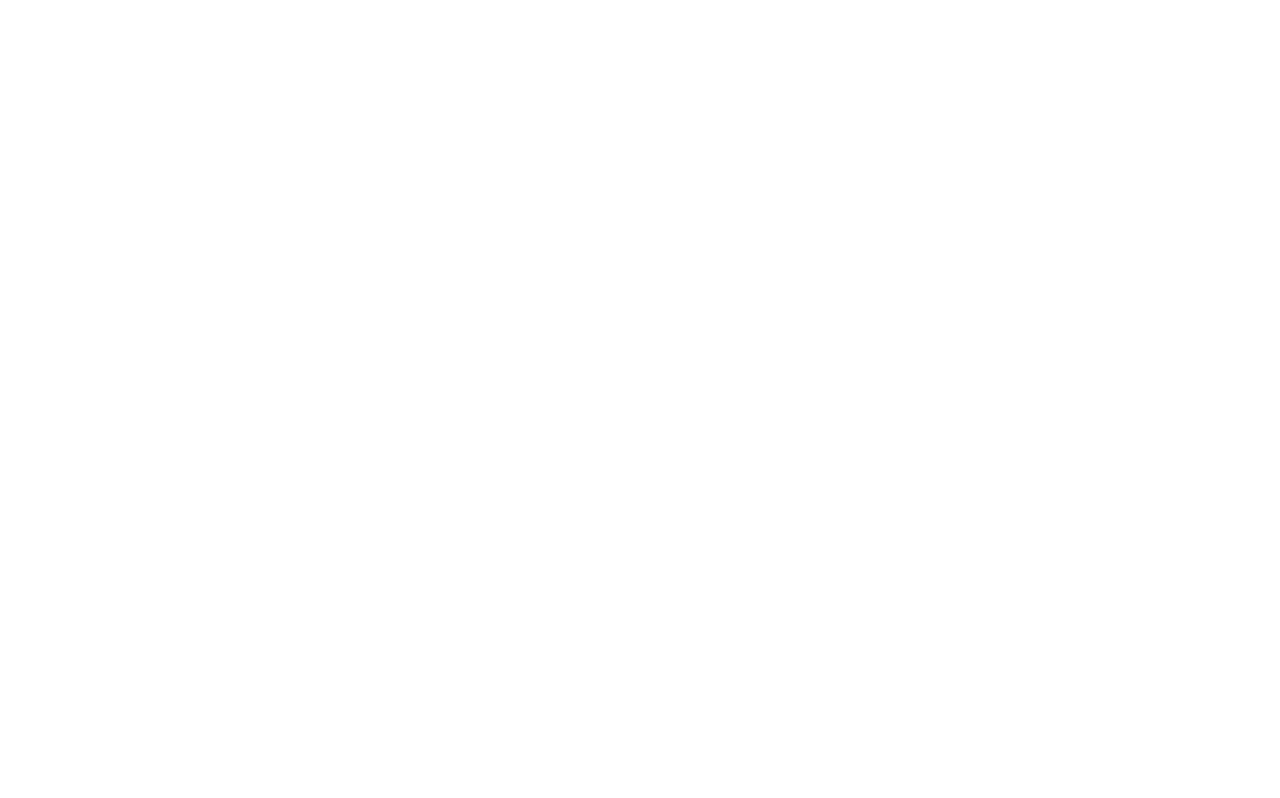
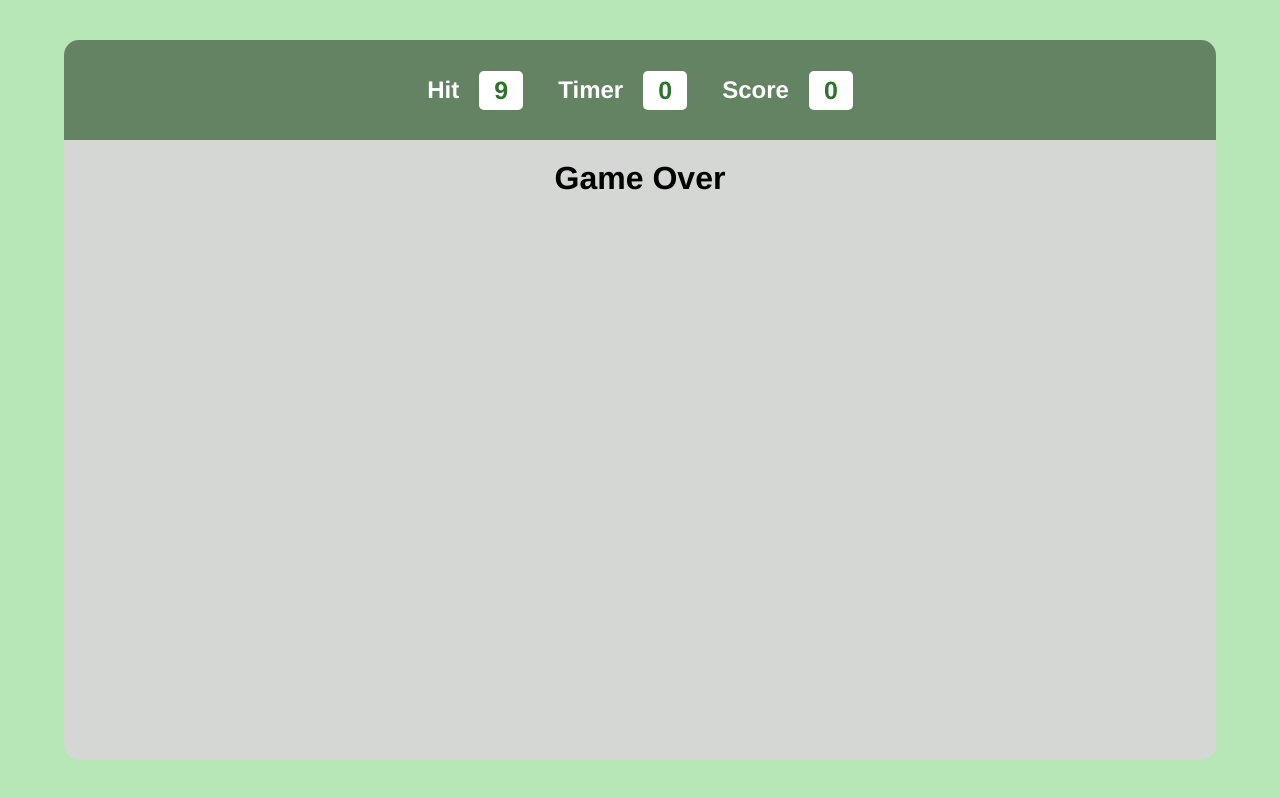
Before and after one commit to Abhi96515/bubble-game, a plain HTML site: page index.html in a window 1280 px wide. Drawn offline with Linux system fonts and the light colour scheme.

Commit message:
Game Completed

```diff
--- a/index.html
+++ b/index.html
@@ -7,8 +7,27 @@
     <link rel="stylesheet" href="style.css">
 </head>
 <body>
+    <div id="main">
+        <div id="pannel">
+            <div id="ptop">
+                <div class="elem">
+                    <h2>Hit</h2>
+                    <div id="hit" class="box">5</div>
+                </div>
+                <div class="elem">
+                    <h2 >Timer</h2>
+                    <div id="Time" class="box"></div>
+                </div>
+                <div class="elem">
+                    <h2>Score</h2>
+                    <div id="score" class="box">0</div>
+                </div>
+            </div>
+            <div id="pbtn">
 
-
+            </div>
+        </div>
+    </div>
     <script src="index.js"></script>
 </body>
 </html>
--- a/index.js
+++ b/index.js
@@ -0,0 +1,52 @@
+var timer=3
+var hitrun=0
+var score=0
+
+function makeBubble(){
+    let clutter=''
+
+    for(let i=0 ;i<=120;i++){
+        rn= Math.floor(Math.random()*10)
+        clutter += `<div class="bubble">${rn}</div>`
+    }
+
+    document.querySelector('#pbtn').innerHTML=clutter
+}
+
+function timmerChange(){
+  var setTimeinit = setInterval(() => {
+    if(timer>0){
+        --timer
+    document.querySelector('#Time').textContent=timer
+    }else{
+        clearInterval(setTimeinit)
+        document.querySelector('#pbtn').innerHTML=`<h1>Game Over</h1>`
+    }
+  }, 1000);
+}
+
+function increaseScore(){
+    score += 10;
+   document.querySelector('#score').innerHTML= score
+}
+
+function changeHit(){
+     hitrun=Math.floor(Math.random()*10)
+    document.querySelector('#hit').textContent=hitrun
+}
+
+document.querySelector('#pbtn').addEventListener("click",function(num){
+     console.log(Number(num.target.textContent))
+    var clickednum = Number(num.target.textContent);
+    if(clickednum===hitrun){
+        increaseScore()
+        makeBubble()
+        changeHit()
+    }
+})
+
+
+
+changeHit()
+timmerChange()
+makeBubble()
--- a/style.css
+++ b/style.css
@@ -0,0 +1,80 @@
+*{
+    margin: 0;
+    padding: 0;
+    box-sizing: border-box;
+    font-family: 'Franklin Gothic Medium', 'Arial Narrow', Arial, sans-serif;
+}
+
+html,body{
+    width: 100%;
+    height: 100%;
+
+}
+
+#main{
+    display: flex;
+    align-items: center;
+    justify-content: center;
+    width: 100%;
+    height: 100%;
+    background-color: rgb(183, 230, 183);
+}
+#pannel{
+    width: 90%;
+    height: 90%;
+    background-color: rgb(213, 215, 213);
+    border-radius: 15px;
+    overflow: hidden;
+}
+
+#ptop{
+    padding: 0 30%;
+    display: flex;
+    align-items: center;
+    justify-content: space-around;
+    height: 100px;
+    width: 100%;
+    background-color: rgb(99, 131, 99);
+}
+
+.elem{
+    color: white;
+   display: flex;
+   align-items: center;
+   gap: 20px;
+}
+
+.box{
+    color: rgb(46, 114, 46);
+    font-weight: 600;
+    font-size: 25px;
+    padding: 5px 15px;
+    background-color: white;
+    border-radius: 5px;
+}
+
+#pbtn{
+    display:flex;
+    align-items: center;
+    justify-content: center;
+    flex-wrap: wrap;
+    gap: 20px;
+    padding: 20px;
+    width: 100%;
+    height: calc(100%-100px);
+}
+
+.bubble{
+    display: flex;
+    align-items: center;
+
+    justify-content: center;
+    height: 60px;
+    width: 60px;
+    border-radius: 50%;
+    background-color: rgb(99, 131, 99);
+}
+.bubble:hover{
+    background-color: rgb(138, 209, 138);
+    cursor: pointer;
+}
```
